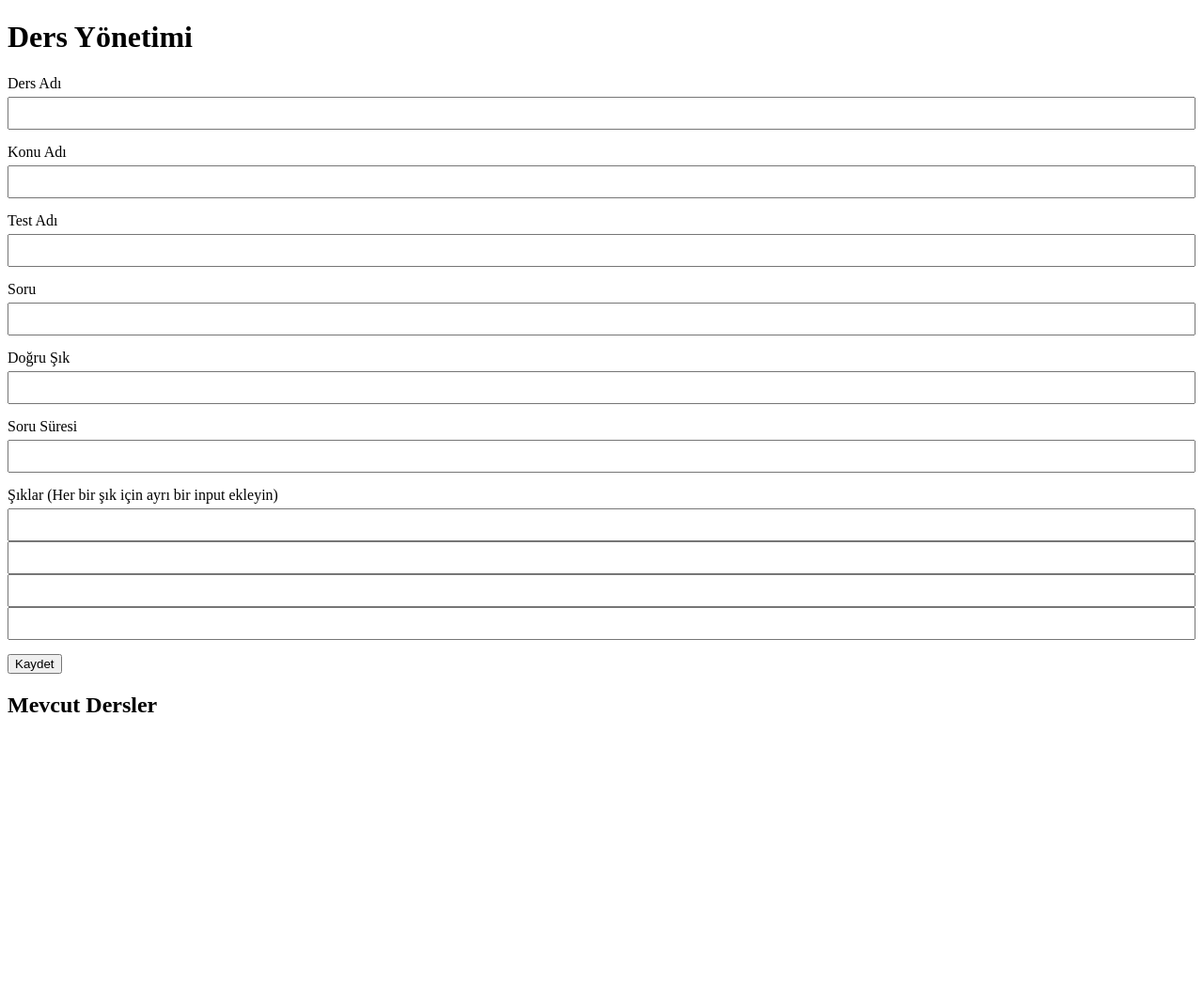
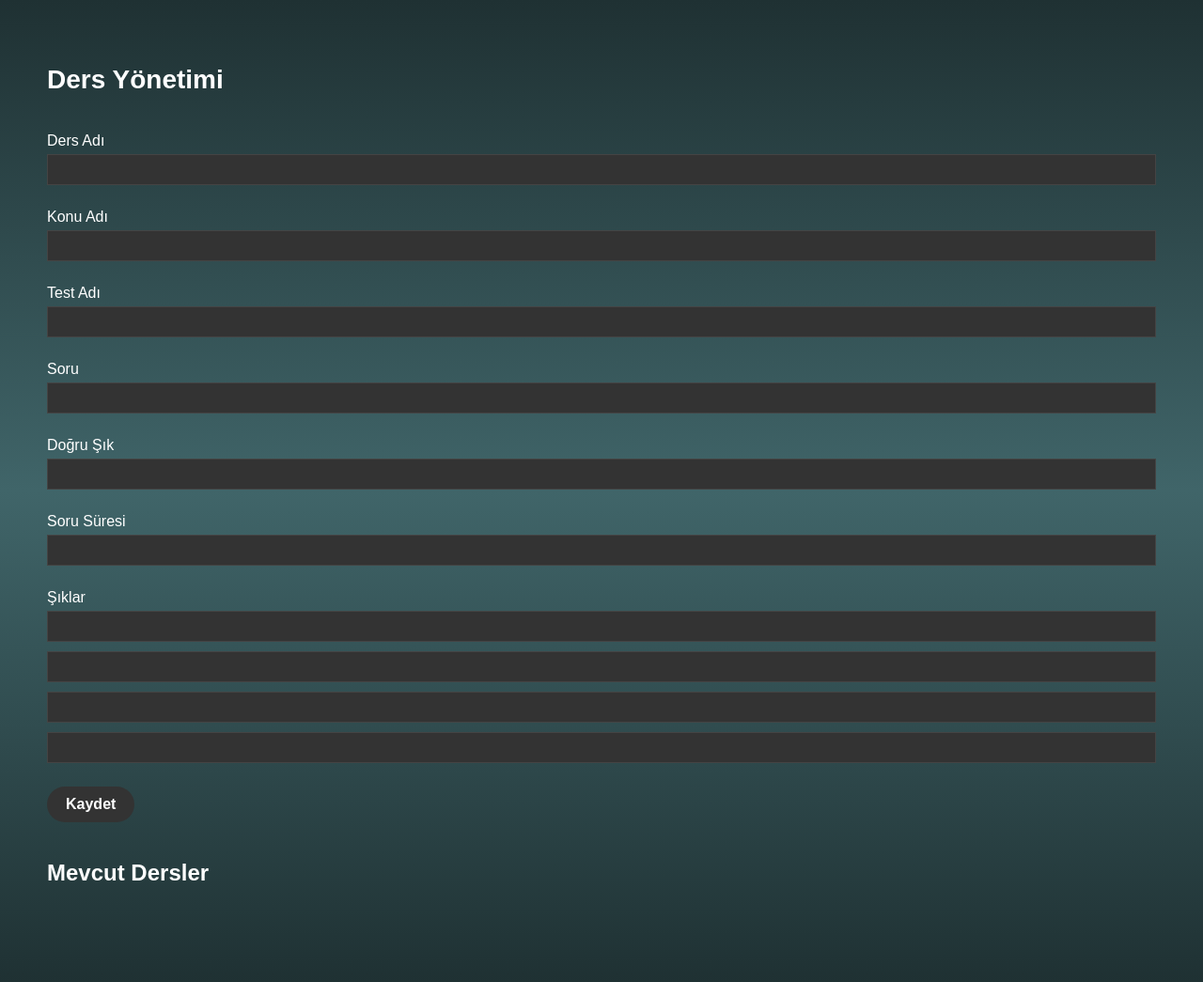
Before and after one commit to Lessyzz/Quizz-app, a Python web app: template templates/addtodatabase.html in a window 1280 px wide. Shown: the whole page at 94% size. Before the commit the page ends 758 px from the top, so only its background shows below. Run offline with Jinja, Linux system fonts and the light colour scheme; the template is opened without the code that fills it, so the values that code supplies are empty.

Commit message:
database html style düzenlemeleri

```diff
--- a/templates/addtodatabase.html
+++ b/templates/addtodatabase.html
@@ -5,6 +5,8 @@
     <meta charset="UTF-8">
     <meta name="viewport" content="width=device-width, initial-scale=1.0">
     <title>Ders Yönetimi</title>
+    <link rel="stylesheet" href="../static/styles/variables.css">
+    <link rel="stylesheet" href="/static/styles/variables.css">
     <style>
         form {
             margin-bottom: 20px;
@@ -24,6 +26,84 @@
             width: 100%;
             padding: 8px;
             box-sizing: border-box;
+        }
+
+        body {
+            font-family: Arial, sans-serif;
+            margin: 50px;
+            display: flex;
+            flex-direction: column;
+            min-height: 100vh;
+            background: var(--background);
+            background-color: var(--background-color);
+        }
+
+        h1 {
+            margin-bottom: 40px;
+            color: #ffffff; /* Başlık rengi */
+            font-size: 28px;
+        }
+
+        h2 {
+            text-align: left;
+            color: #ffffff; /* İkinci başlık rengi */
+        }
+
+        label {
+            display: block;
+            margin-bottom: 5px;
+            color: #ffffff; /* Label rengi */
+        }
+
+        input,
+        select {
+            width: 100%;
+            padding: 8px;
+            box-sizing: border-box;
+            border: 1px solid #444444; /* Input çerçeve rengi */
+            background-color: #333333; /* Input arka plan rengi */
+            color: #ffffff; /* Input metin rengi */
+        }
+
+        button {
+            padding: 10px 20px;
+            background-color: #333333; /* Buton arka plan rengi */
+            color: #ffffff; /* Buton metin rengi */
+            border: none;
+            border-radius: 50px;
+            cursor: pointer;
+            transition: background-color 0.3s;
+            font-size: 16px;
+            font-weight: bold;
+        }
+
+        button:hover {
+            background-color: #555555; /* Buton hover arka plan rengi */
+        }
+
+        .form-group {
+            margin-bottom: 25px;
+        }
+
+        .card {
+            background-color: #1e1e1e; /* Kart arka plan rengi */
+            border: 1px solid #333333; /* Kart çerçeve rengi */
+            color: #ffffff; /* Kart metin rengi */
+            padding: 20px;
+            margin: 10px 0;
+            border-radius: 50px;
+            font-size: 20px;
+            font-weight: bold;
+            cursor: pointer;
+            transition: background-color 0.3s;
+            width: 100%;
+            max-width: 600px;
+            text-align: center;
+            backdrop-filter: blur(16px);
+        }
+
+        .card:hover {
+            background-color: #444444; /* Kart hover arka plan rengi */
         }
     </style>
 </head>
@@ -64,10 +144,10 @@
         </div>
 
         <div class="form-group">
-            <label for="siklar">Şıklar (Her bir şık için ayrı bir input ekleyin)</label>
-            <input type="text" id="sik" name="siklar" required>
-            <input type="text" id="sik" name="siklar" required>
-            <input type="text" id="sik" name="siklar" required>
+            <label for="siklar">Şıklar</label>
+            <input type="text" id="sik" name="siklar" style="margin-bottom: 10px;" required>
+            <input type="text" id="sik" name="siklar" style="margin-bottom: 10px;" required>
+            <input type="text" id="sik" name="siklar" style="margin-bottom: 10px;" required>
             <input type="text" id="sik" name="siklar" required>
         </div>
 
```
Also changed, not shown: createtable.py (renamed from addQuestions.py).
